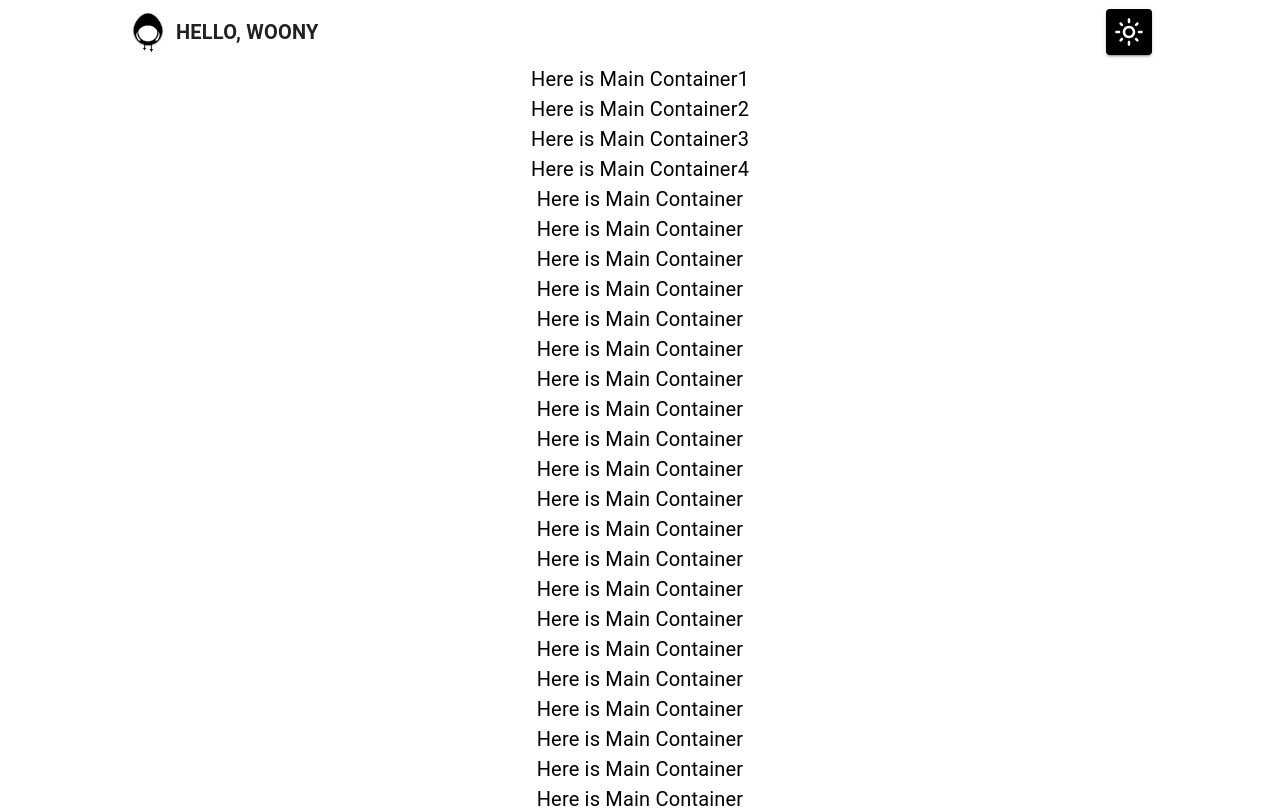
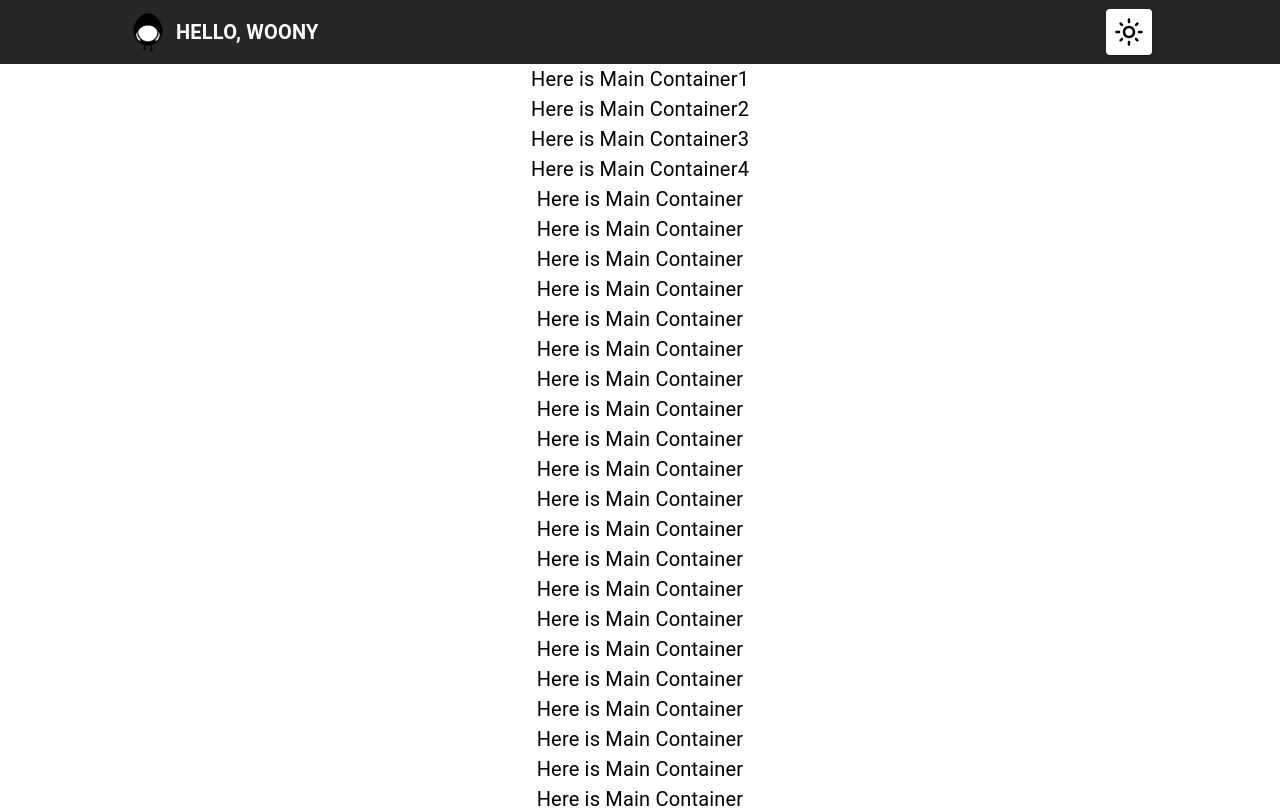
Before and after one commit to WhoIsWoony/woony-home, a Next.js app: page / in a window 1280 px wide. Shown: the top 808 px of the page. Built offline with nearby package versions, Linux system fonts and the light colour scheme.

Commit message:
feat: add light and dark mode

```diff
--- a/components/Header.tsx
+++ b/components/Header.tsx
@@ -9,6 +9,7 @@ import {
 import type { NextComponentType } from "next";
 import Image from "next/image";
 import LightModeOutlinedIcon from "@mui/icons-material/LightModeOutlined";
+import { useContext } from "react";
 
 const ButtonIcon = styled(Button)`
   display: "inline-block";
@@ -32,7 +33,6 @@ const Header: NextComponentType = () => {
           sx={{
             width: "100%",
             maxWidth: 1024,
-
             justifyContent: "space-between",
           }}
         >
@@ -46,8 +46,8 @@ const Header: NextComponentType = () => {
           </Stack>
 
           <Stack>
-            <ButtonIcon color="dark">
-              <LightModeOutlinedIcon sx={{ margin: 1, color: "#ffffff" }} />
+            <ButtonIcon color="dark" onClick={() => {}}>
+              <LightModeOutlinedIcon sx={{ margin: 1 }} color="light" />
             </ButtonIcon>
           </Stack>
         </Toolbar>
--- a/pages/_app.tsx
+++ b/pages/_app.tsx
@@ -1,15 +1,21 @@
 import type { AppProps } from "next/app";
 import { ThemeProvider } from "styled-components";
-import { ThemeProvider as MuiThemeProvider } from "@mui/material";
+import { PaletteMode, ThemeProvider as MuiThemeProvider } from "@mui/material";
 
 import { GlobalStyle } from "../styles/globalStyle";
 import { theme } from "../styles/theme";
-import muiTheme from "../styles/muiTheme";
+import { createContext, useState } from "react";
+import getMuiTheme from "../styles/muiTheme";
+
+export const ColorModeContext = createContext({
+  toggle: () => {},
+});
 
 function App({ Component, pageProps }: AppProps) {
+  const [mode, setMode] = useState<PaletteMode>("dark");
   return (
     <ThemeProvider theme={theme}>
-      <MuiThemeProvider theme={muiTheme}>
+      <MuiThemeProvider theme={getMuiTheme(mode)}>
         <GlobalStyle />
         <Component {...pageProps} />
       </MuiThemeProvider>
--- a/styles/muiTheme.ts
+++ b/styles/muiTheme.ts
@@ -1,12 +1,24 @@
-import { createTheme } from "@mui/material";
+import { createTheme, PaletteMode } from "@mui/material";
 
-const muiTheme = createTheme({
+const getMuiTheme = (mode: PaletteMode) =>
+  createTheme({
     palette: {
+      mode,
+      ...(mode === "light"
+        ? {
             primary: {
               main: "#999999",
             },
             dark: { main: "#000000" },
             light: { main: "#ffffff" },
+          }
+        : {
+            primary: {
+              main: "#999999",
+            },
+            dark: { main: "#ffffff" },
+            light: { main: "#000000" },
+          }),
     },
     typography: {
       button: {},
@@ -20,4 +32,4 @@ const muiTheme = createTheme({
     },
   });
 
-export default muiTheme;
+export default getMuiTheme;
```
Also changed, not shown: styles/styled.d.ts (+7 -0 lines). Lines whose indentation alone changed are shown as unchanged.
